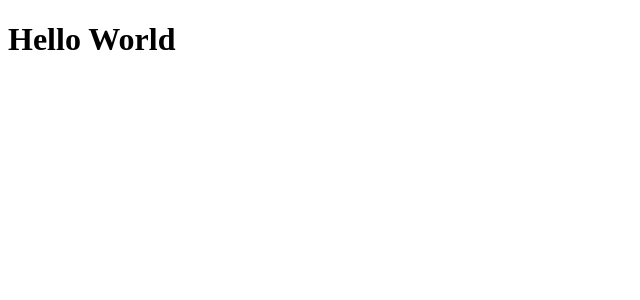
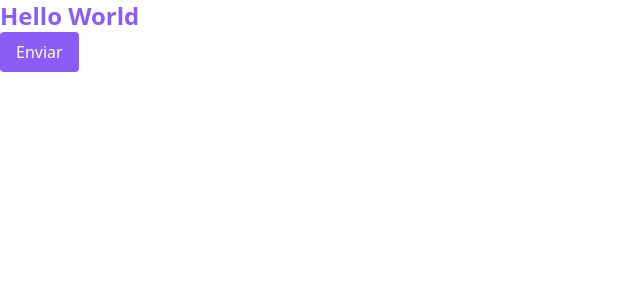
Before and after one commit to AloisioFernandes/IgniteLab2, a React (Vite) app in the folder lab-ds/: page / in a window 1280 px wide. Shown: the top 300 px of the page, without its empty margins (0-640 px from the left). Built offline with nearby package versions, Linux system fonts and the light colour scheme.

Commit message:
Configurações tailwind.

```diff
--- a/lab-ds/src/App.tsx
+++ b/lab-ds/src/App.tsx
@@ -1,6 +1,13 @@
+import './styles/global.css'
 
 export function App() {
   return (
-    <h1>Hello World</h1>
+    <>
+      <h1 className="font-bold text-2xl text-violet-500">Hello World</h1>
+
+      <button className="bg-violet-500 font-medium px-4 py-2 rounded text-white hover:bg-violet-600">
+        Enviar
+      </button>
+    </>
   )
 }
--- a/lab-ds/src/styles/global.css
+++ b/lab-ds/src/styles/global.css
@@ -0,0 +1,3 @@
+@tailwind base;
+@tailwind utilities;
+@tailwind components;
```
